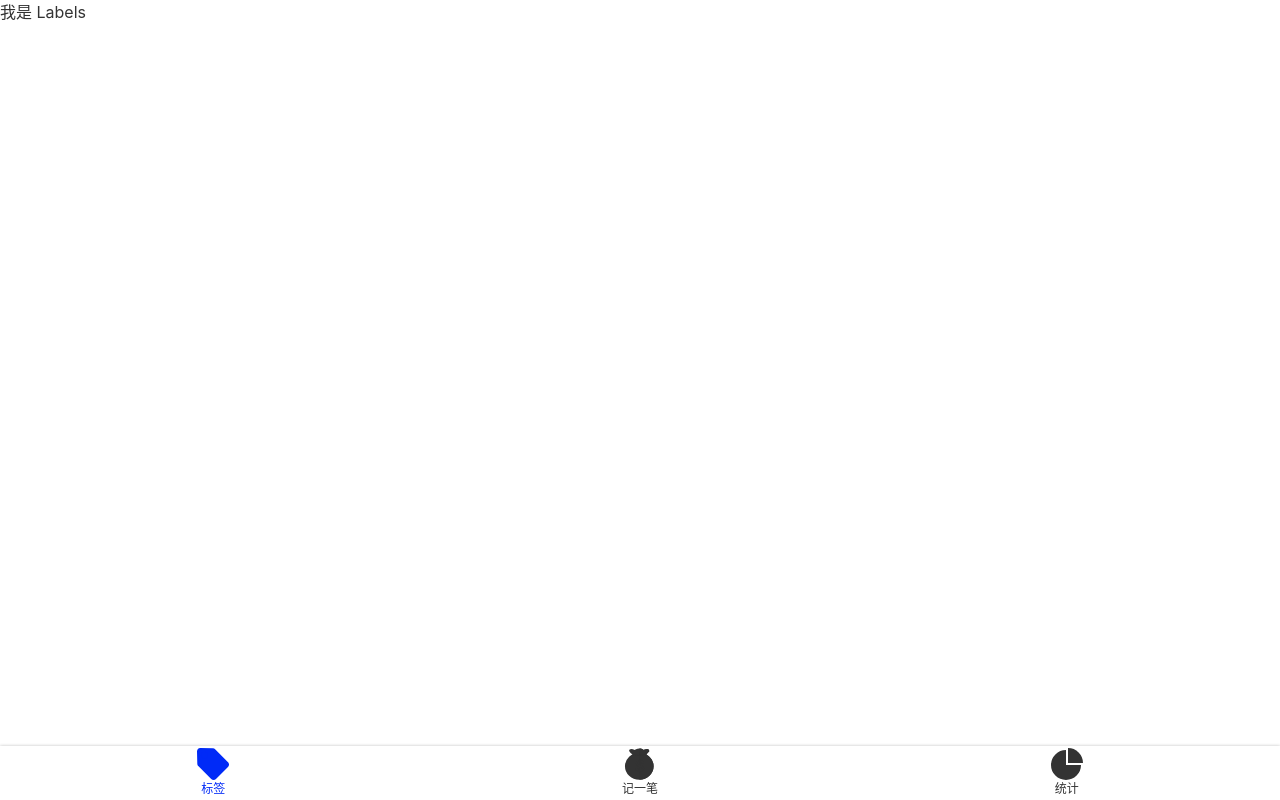
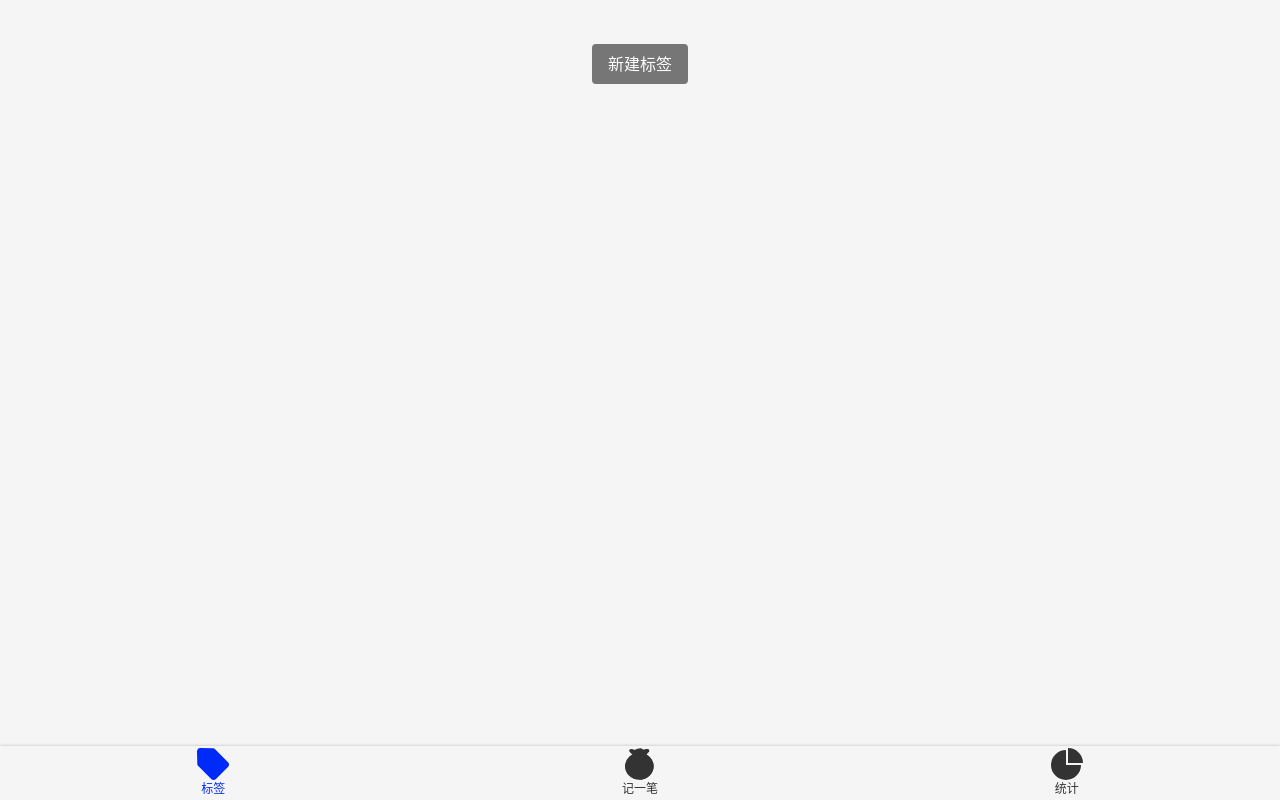
Before and after one commit to Yand-hi/Keep-accounts, a Vue app: page /#/labels in a window 1280 px wide. Built offline with nearby package versions, Linux system fonts and the light colour scheme.

Commit message:
展示和创建新标签

```diff
--- a/src/App.vue
+++ b/src/App.vue
@@ -15,6 +15,7 @@
   font-family: $font-hei;
   font-size: 16px;
   line-height: 1.5;
+  background: #f5f5f5;
 }
 
 </style>
--- a/src/model.ts
+++ b/src/models/recordListModel.ts
@@ -1,5 +1,5 @@
 const localStorageKeyName = 'recordList';
-const model = {
+const recordListModel = {
   //  数据clone
   clone(data: RecordItem[] | RecordItem) {
     return JSON.parse(JSON.stringify(data));
@@ -14,4 +14,4 @@
   }
 };
 
-export default model;
+export default recordListModel;
--- /dev/null
+++ b/src/models/tagListModel.ts
@@ -0,0 +1,32 @@
+const localStorageKeyName = 'tagList';
+
+type TagListModel = {
+  data: string[]
+  fetch: () => string[]
+  save: () => void
+  create: (name: string) => 'success' | 'duplicated'  //  联合类型
+}
+
+const tagListModel: TagListModel = {
+  //  获取数据
+  data: [],
+  fetch() {
+    this.data = JSON.parse(window.localStorage.getItem(localStorageKeyName) || '[]');
+    return this.data;
+  },
+  //  保存数据
+  save() {
+    window.localStorage.setItem(localStorageKeyName, JSON.stringify(this.data));
+  },
+  //  创建标签
+  create(name) {
+    if (this.data.indexOf(name) >= 0) {
+      return 'duplicated';
+    }
+    this.data.push(name);
+    this.save();
+    return 'success';
+  }
+};
+
+export default tagListModel;
--- a/src/views/Labels.vue
+++ b/src/views/Labels.vue
@@ -1,16 +1,76 @@
 <template>
   <Layout>
-    <p>我是 Labels</p>
+    <ol class="tags">
+      <li v-for="tag in tags" :key="tag">
+        <span>{{ tag }}</span>
+        <Icon name="right"/>
+      </li>
+    </ol>
+    <div class="createTag-wrapper">
+      <button class="createTag" @click="creatTag">新建标签</button>
+    </div>
   </Layout>
 </template>
 
 <script lang="ts">
 
-export default {
-  name: 'Labels',
+import Vue from 'vue';
+import {Component} from 'vue-property-decorator';
+import tagListModel from '@/models/tagListModel';
+
+tagListModel.fetch();
+@Component
+export default class Labels extends Vue {
+  tags = tagListModel.data;
+
+  creatTag() {
+    const name = window.prompt('请输入标签名');
+    if (name) {
+      const message = tagListModel.create(name);
+      if (message === 'duplicated') {
+        window.alert('该标签已存在');
+      } else if (message === 'success') {
+        window.alert('添加标签成功');
+      }
+    }
+  }
 };
 </script>
 
 <style lang="scss" scoped>
+.tags {
+  background: white;
+  font-size: 16px;
+  padding-left: 16px;
 
+  > li {
+    min-height: 44px;
+    display: flex;
+    align-items: center;
+    justify-content: space-between;
+    border-bottom: 1px solid #e6e6e6;
+
+    svg {
+      width: 18px;
+      height: 18px;
+      color: #666;
+      margin-right: 16px;
+    }
+  }
+}
+
+.createTag {
+  background: #767676;
+  color: white;
+  border-radius: 4px;
+  border: none;
+  height: 40px;
+  padding: 0 16px;
+
+  &-wrapper {
+    text-align: center;
+    padding: 16px;
+    margin-top: 44-16px;
+  }
+}
 </style>
--- a/src/views/Money.vue
+++ b/src/views/Money.vue
@@ -13,15 +13,17 @@
 import Notes from '@/components/Money/Notes.vue';
 import Tags from '@/components/Money/Tags.vue';
 import {Component, Vue, Watch} from 'vue-property-decorator';
-import model from '@/model';
+import recordListModel from '@/models/recordListModel';
+import tagListModel from '@/models/tagListModel';
 
-const recordList = model.fetch();
+const recordList = recordListModel.fetch();
+const tagList = tagListModel.fetch();
 
 @Component({
   components: {NumberPad, Types, Notes, Tags},
 })
 export default class Money extends Vue {
-  tags = ['衣', '食', '住', '行', '其它'];
+  tags = tagList;
   record: RecordItem = {tag: ['其它'], notes: '', type: '-', amount: 0};
   recordList: RecordItem[] = recordList;
 
@@ -38,14 +40,14 @@
     // 这样只是push了record的引用；
     // record的value变化，之前push进去的也会被改变；
     // push之前对record进行深拷贝；
-    const newRecord: RecordItem = model.clone(this.record);
+    const newRecord: RecordItem = recordListModel.clone(this.record);
     newRecord.time = new Date();
     this.recordList.push(newRecord);
   }
 
   @Watch('recordList')
   onRecordListChange() {
-    model.save(this.recordList);
+    recordListModel.save(this.recordList);
   }
 };
 </script>
```
Also changed, not shown: src/assets/icons/right.svg (added).
